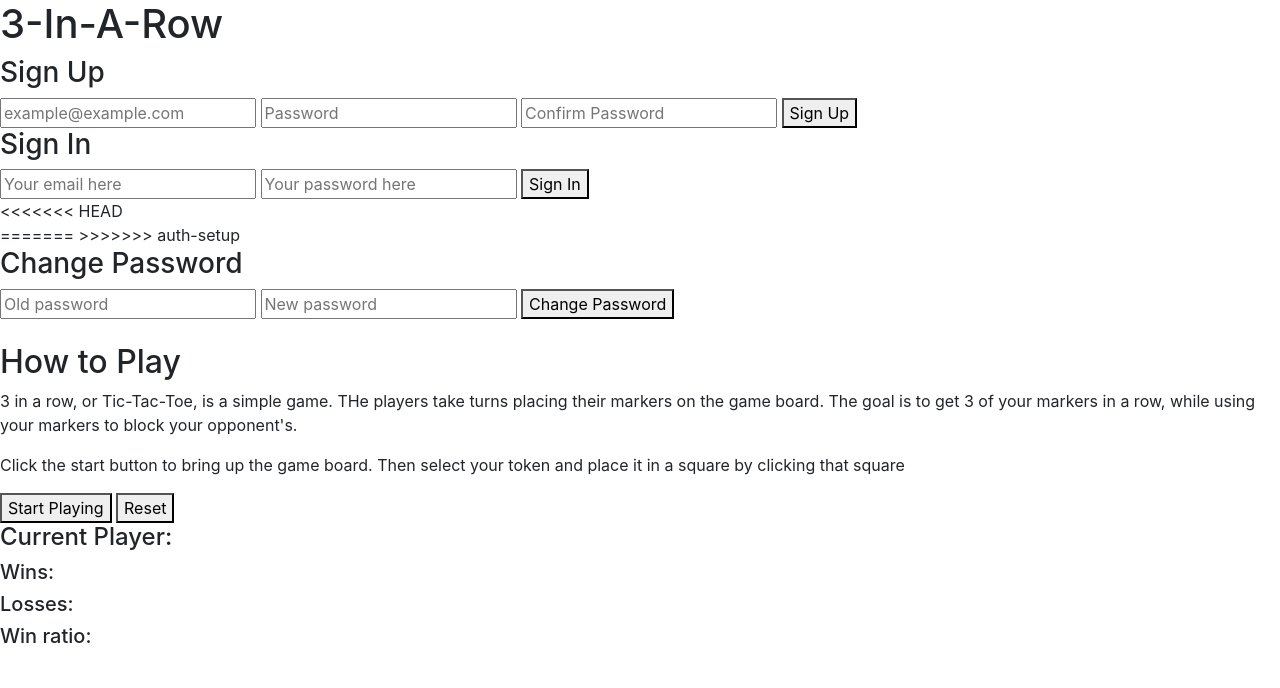
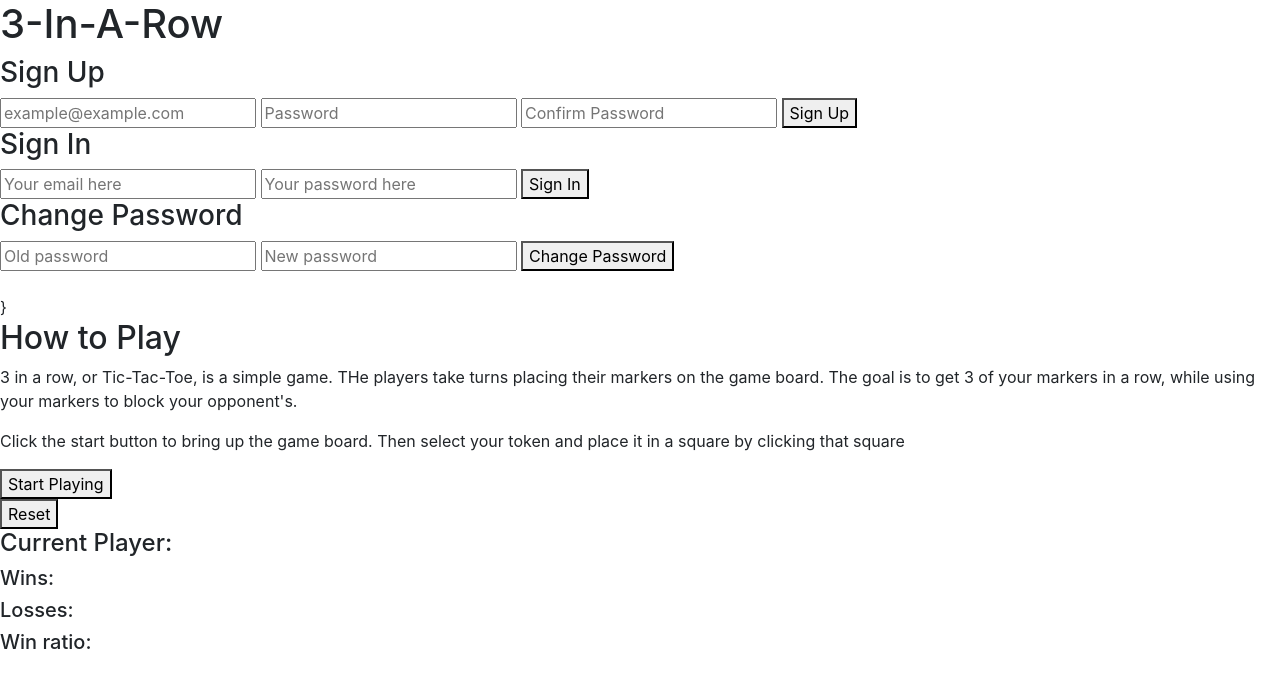
Before and after one commit to MsPockets/tic-tac-toe, a website built with webpack: page index.html in a window 1280 px wide. Built offline with nearby package versions, Linux system fonts and the light colour scheme.

Commit message:
Add div tags to sections to hide

```diff
--- a/index.html
+++ b/index.html
@@ -32,11 +32,7 @@
         </fieldset>
       </form>
 
-<<<<<<< HEAD
-      <form id="">
-=======
-      <form id="change-password-form">
->>>>>>> auth-setup
+      <form id="change-password">
         <fieldset>
           <h3>Change Password</h3>
           <input name="passwords[old]" type="string" id="OLDPW" placeholder="Old password" required>
@@ -63,17 +59,19 @@
           <button class="col-4" id="8" ></button>
         </div>
       </div>
-
+      <div id="instructions page">}
         <h2>How to Play</h2>
         <p>3 in a row, or Tic-Tac-Toe, is a simple game. THe players take turns placing their markers on the game board. The goal is to get 3 of your markers in a row, while using your markers to block your opponent's.</p>
         <p>Click the start button to bring up the game board. Then select your token and place it in a square by clicking that square</p>
 
         <button id="start-game">Start Playing</button>
+      </div>
       <button id="reset">Reset</button>
-
+      <div id="player-tracker">
         <h4 id="current-player">Current Player:</h4>
         <h4 id="player-token"></h4>
-
+      </div>
+      <div id="score-tracker">
         <h5>Wins:</h5>
         <h5 id="wins"<|></h5>
 
@@ -82,5 +80,6 @@
 
         <h5>Win ratio:</h5>
         <h5 id="win-ratio"></h5>
+      </div>
     </body>
 </html>
```
Also changed, not shown: assets/scripts/app.js (line endings or trailing spaces). Lines whose indentation alone changed are shown as unchanged.
